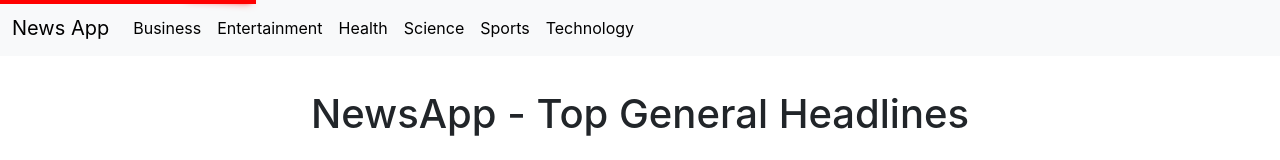
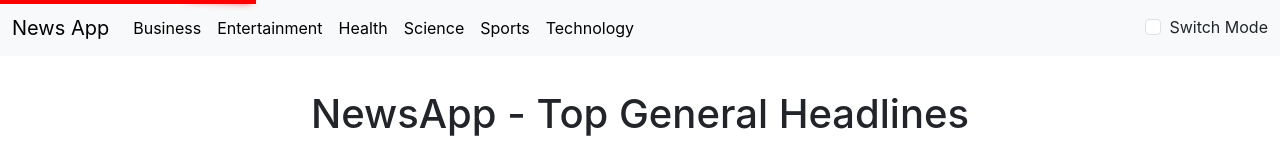
Before and after one commit to subhashdippu/News-Application, a React (Create React App) app: page / in a window 1280 px wide. Shown: the top 160 px of the page. Built offline with nearby package versions, Linux system fonts and the light colour scheme; no server answers.

Commit message:
Adding mode

```diff
--- a/src/App.js
+++ b/src/App.js
@@ -5,10 +5,23 @@
 import LoadingBar from "react-top-loading-bar";
 const App = () => {
   const [progress, setProgress] = useState(0)
+  const [mode, setMode] = useState('dark')
+
+  const toggle = () => {
+    if (mode === 'dark') {
+      setMode('light')
+      document.body.style.backgroundColor = "white"
+      // document.body.style.backgroundColor = "#0d0833";
+    }
+    else {
+      setMode('dark')
+      document.body.style.backgroundColor = "black"
+    }
+  }
   return (
     < div >
       <BrowserRouter>
-        <Navbar />
+        <Navbar toggle={toggle} />
         <LoadingBar
           color="red"
           progress={progress}
--- a/src/Components/Navbar.js
+++ b/src/Components/Navbar.js
@@ -1,7 +1,7 @@
 import React from 'react'
 import { Link } from 'react-router-dom'
 
-const Navbar = () => {
+const Navbar = (props) => {
     return (
         <div>
             <nav className="navbar fixed-top navbar-expand-lg bg-body-tertiary">
@@ -33,6 +33,12 @@
                             </li>
                         </ul>
                     </div>
+                    <div className="form-check">
+                        <input className="form-check-input" type="checkbox" value="" id="flexCheckDefault" onClick={props.toggle} />
+                        <label className="form-check-label" for="flexCheckDefault">
+                            Switch Mode
+                        </label>
+                    </div>
                 </div>
             </nav>
         </div>
--- a/src/Components/News.js
+++ b/src/Components/News.js
@@ -3,9 +3,9 @@
 import Spinner from './Spinner'
 import InfiniteScroll from "react-infinite-scroll-component";
 import PropTypes from "prop-types";
+const News = (props) => {
+    let { country, category, setProgress } = props
 
-const News = (props) => {
-    let { country, category } = props
     const [articles, setArticles] = useState([])
     const [loading, setLoading] = useState(false)
     const [page, setPage] = useState(1)
@@ -14,29 +14,29 @@
     const updateNews = async () => {
         props.setProgress(0);
         let url = `https://newsapi.org/v2/top-headlines?country=${country}&apiKey=843746d56f8a4018a7f351d14bded79f&page=${page}&category=${category}`
-        props.setProgress(20);
+        setProgress(20);
         setLoading(true)
         let data = await fetch(url)
         let parsadData = await data.json()
-        props.setProgress(60);
+        setProgress(60);
         setLoading(false)
         setArticles(articles.concat(parsadData.articles));
-        props.setProgress(100);
+        setProgress(100);
     }
 
     const fetchMoreData = async () => {
-        props.setProgress(0);
+        setProgress(0);
         setPage(page + 1)
         let url = `https://newsapi.org/v2/top-headlines?country=${country}&apiKey=843746d56f8a4018a7f351d14bded79f&page=${page}&category=${category}`
-        props.setProgress(20);
+        setProgress(20);
         setLoading(true)
         let data = await fetch(url)
         let parsadData = await data.json()
-        props.setProgress(60);
+        setProgress(60);
         setLoading(false)
         setArticles(articles.concat(parsadData.articles));
         setTotalResults(parsadData.totalResults);
-        props.setProgress(100);
+        setProgress(100);
     };
 
     const capitalizeFirstLetter = (string) => {
```
